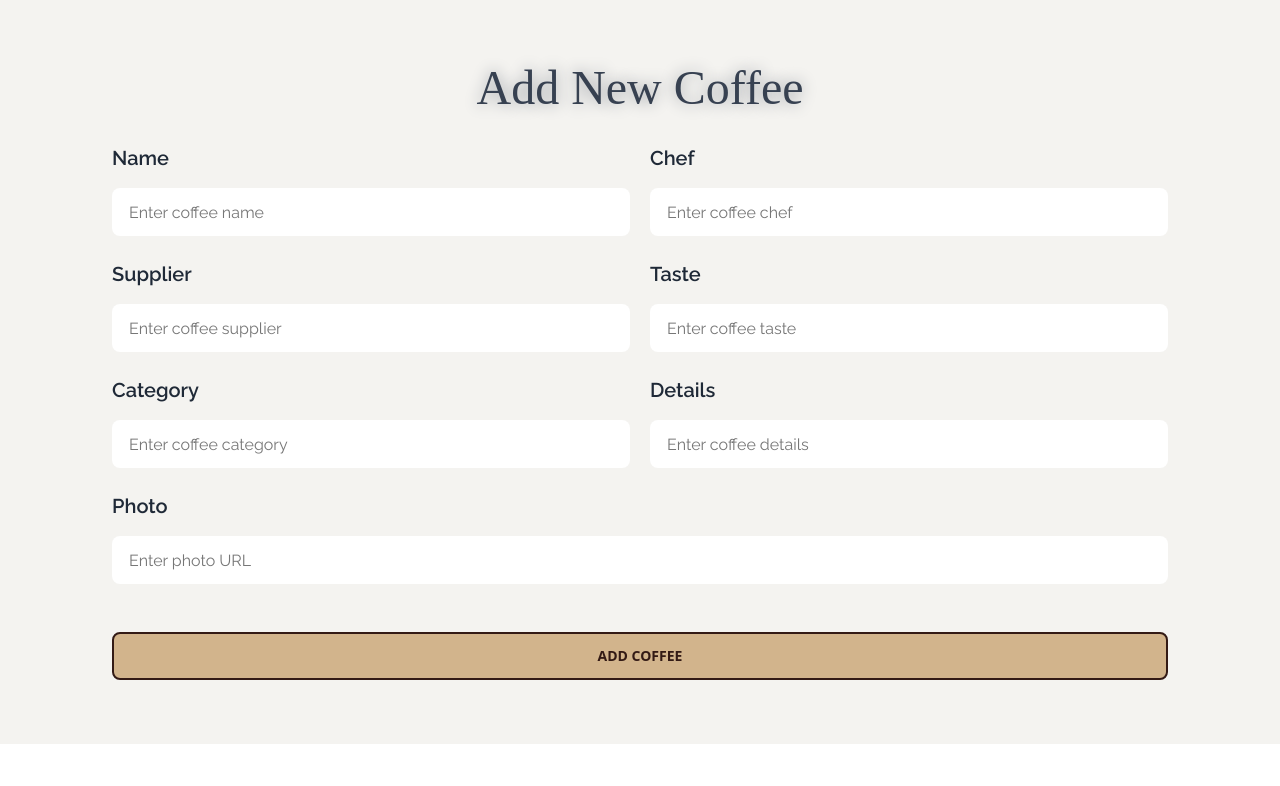
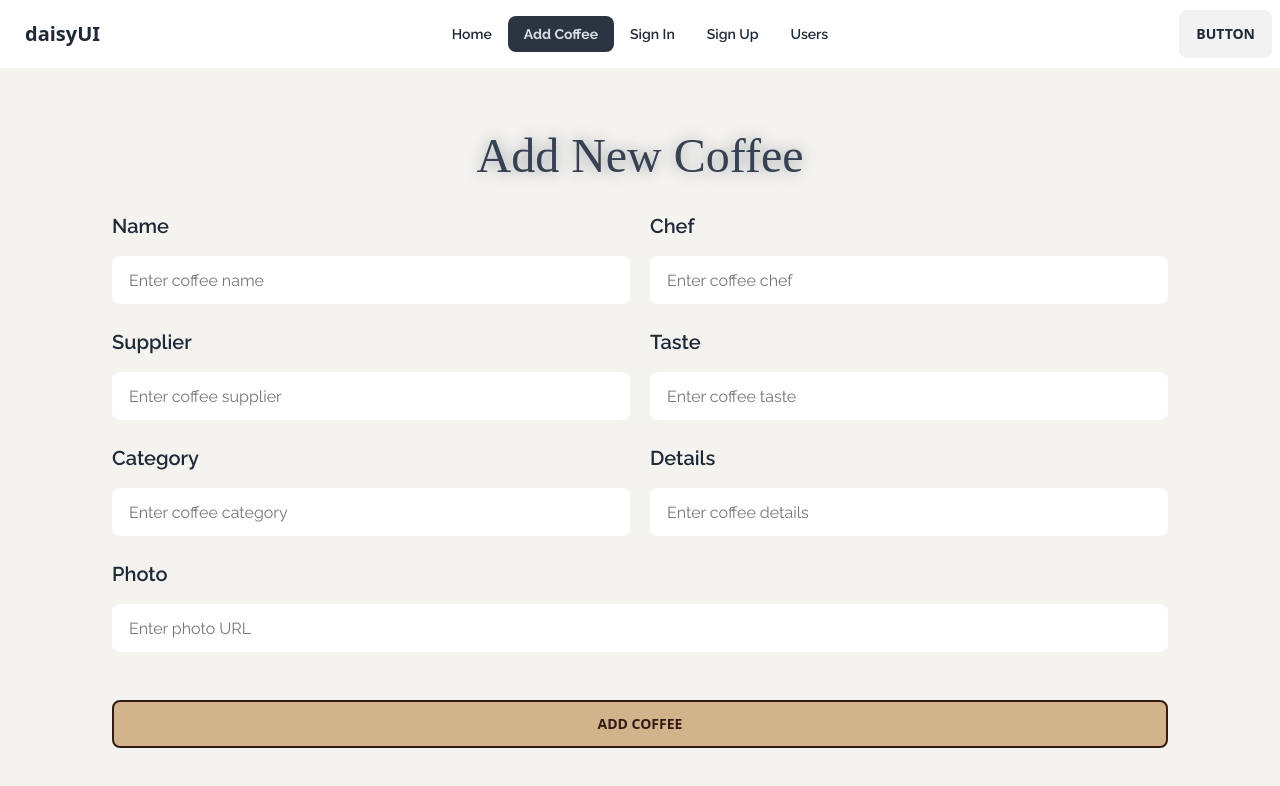
Before and after one commit to ShishirPHS/coffee-store-client, a React (Vite) app: page /addCoffee in a window 1280 px wide. Shown: the top 786 px of the page. Built offline with nearby package versions, Linux system fonts and the light colour scheme; a web font is replaced by a local one.

Commit message:
load users from server and display on the client side

```diff
--- /dev/null
+++ b/src/components/Header/Header.css
@@ -0,0 +1,3 @@
+ul li a.active {
+  font-weight: bold;
+}
--- /dev/null
+++ b/src/components/Header/Header.jsx
@@ -0,0 +1,68 @@
+import { NavLink } from "react-router-dom";
+import "./Header.css";
+
+const Header = () => {
+  const navLinks = (
+    <>
+      <li>
+        <NavLink to="/">Home</NavLink>
+      </li>
+      <li>
+        <NavLink to="/addCoffee">Add Coffee</NavLink>
+      </li>
+      <li>
+        <NavLink to="/signIn">Sign In</NavLink>
+      </li>
+      <li>
+        <NavLink to="/signUp">Sign Up</NavLink>
+      </li>
+      <li>
+        <NavLink to="/users">Users</NavLink>
+      </li>
+    </>
+  );
+
+  return (
+    <div>
+      <div className="navbar bg-base-100">
+        <div className="navbar-start">
+          <div className="dropdown">
+            <label tabIndex={0} className="btn btn-ghost lg:hidden">
+              <svg
+                xmlns="http://www.w3.org/2000/svg"
+                className="h-5 w-5"
+                fill="none"
+                viewBox="0 0 24 24"
+                stroke="currentColor"
+              >
+                <path
+                  strokeLinecap="round"
+                  strokeLinejoin="round"
+                  strokeWidth="2"
+                  d="M4 6h16M4 12h8m-8 6h16"
+                />
+              </svg>
+            </label>
+            <ul
+              tabIndex={0}
+              className="menu menu-sm dropdown-content mt-3 z-[1] p-2 shadow bg-base-100 rounded-box w-52 font-raleway font-semibold"
+            >
+              {navLinks}
+            </ul>
+          </div>
+          <a className="btn btn-ghost normal-case text-xl">daisyUI</a>
+        </div>
+        <div className="navbar-center hidden lg:flex">
+          <ul className="menu menu-horizontal px-1 font-raleway font-semibold">
+            {navLinks}
+          </ul>
+        </div>
+        <div className="navbar-end">
+          <a className="btn">Button</a>
+        </div>
+      </div>
+    </div>
+  );
+};
+
+export default Header;
--- /dev/null
+++ b/src/components/Users/Users.jsx
@@ -0,0 +1,37 @@
+// import { useState } from "react";
+import { useLoaderData } from "react-router-dom";
+
+const Users = () => {
+  const loadedUsers = useLoaderData();
+  //   const [users, setUsers] = useState(loadedUsers);
+
+  return (
+    <div>
+      <h3>users: {loadedUsers.length}</h3>
+      <div className="overflow-x-auto">
+        <table className="table">
+          <thead>
+            <tr>
+              <th></th>
+              <th>Email</th>
+              <th>Creation Time</th>
+              <th>Actions</th>
+            </tr>
+          </thead>
+          <tbody>
+            {loadedUsers.map((user) => (
+              <tr key={user._id}>
+                <td>1</td>
+                <th>{user.email}</th>
+                <td>{user.createdAt}</td>
+                <td></td>
+              </tr>
+            ))}
+          </tbody>
+        </table>
+      </div>
+    </div>
+  );
+};
+
+export default Users;
--- a/src/layout/Root.jsx
+++ b/src/layout/Root.jsx
@@ -1,8 +1,10 @@
 import { Outlet } from "react-router-dom";
+import Header from "../components/Header/Header";
 
 const Root = () => {
   return (
     <div>
+      <Header></Header>
       <Outlet></Outlet>
     </div>
   );
--- a/src/routes/Routes.jsx
+++ b/src/routes/Routes.jsx
@@ -5,6 +5,7 @@ import AddCoffee from "../components/AddCoffee/AddCoffee";
 import UpdateCoffee from "../components/UpdateCoffee/UpdateCoffee";
 import Login from "../components/SignIn/SignIn";
 import SignUp from "../components/SignUp/SignUp";
+import Users from "../components/Users/Users";
 
 const router = createBrowserRouter([
   {
@@ -34,6 +35,11 @@ const router = createBrowserRouter([
         path: "/signUp",
         element: <SignUp></SignUp>,
       },
+      {
+        path: "/users",
+        element: <Users></Users>,
+        loader: () => fetch("http://localhost:5000/user"),
+      },
     ],
   },
 ]);
```
